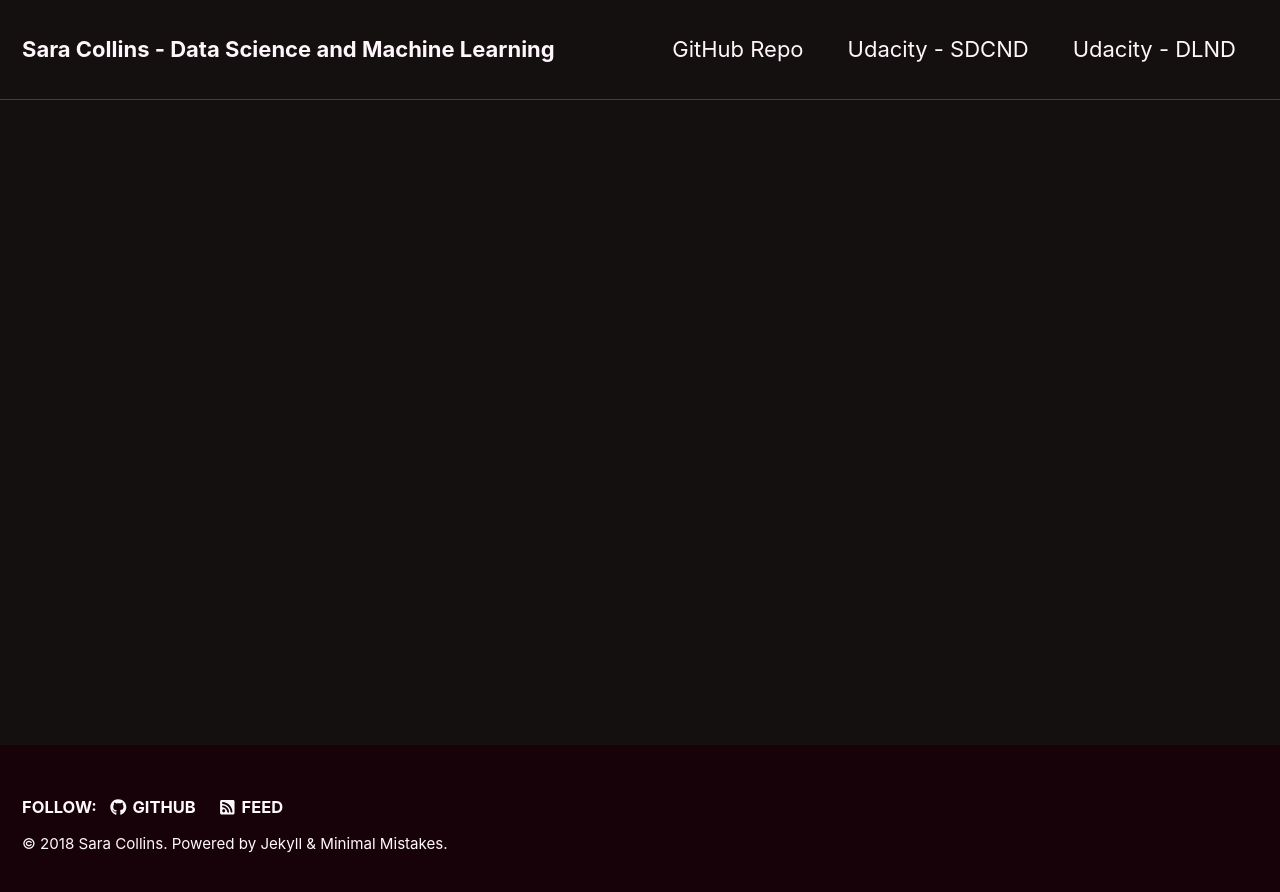
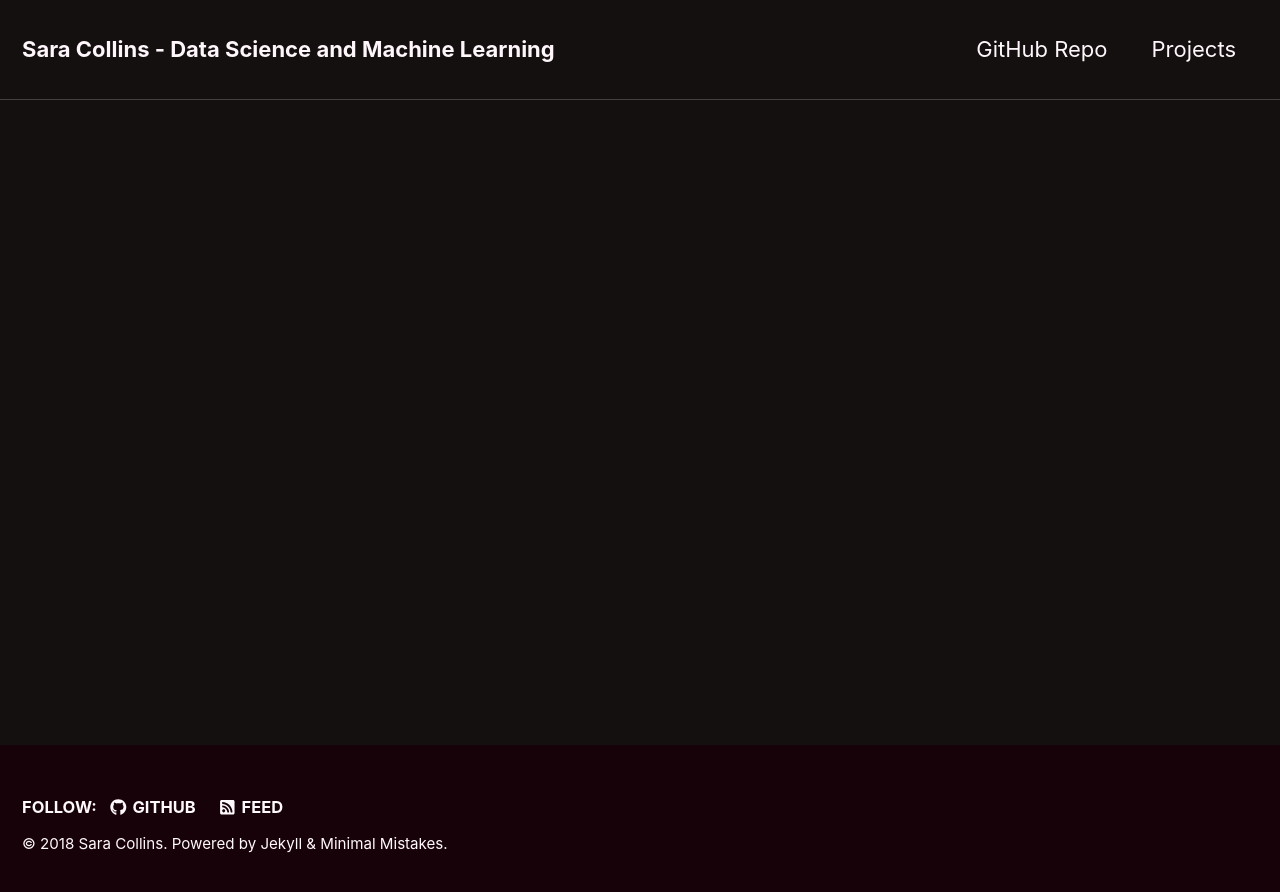
Before and after one commit to scollins83/scollins83.github.io, a Jekyll site: the page built from _pages/projects.md, in a window 1280 px wide. Shown: the top 892 px of the page. Built offline with Jekyll 4.4.1, drawn with Linux system fonts in a browser that asks for light colours; nearby versions of some CDN libraries; our own code applies the rules of GitHub Pages for plain Markdown files.

Commit message:
Updating landing page.

```diff
--- a/_data/navigation.yml
+++ b/_data/navigation.yml
@@ -6,10 +6,8 @@ main:
   #   url: https://mmistakes.github.io/minimal-mistakes/about/
   # - title: "Sample Posts"
   #   url: /year-archive/
-  - title: "Udacity - SDCND"
-    url: /sdcnd/
-  - title: "Udacity - DLND"
-    url: /deeplearningnd/
+  - title: "Projects"
+    url: /projects/
 
 projects:
     - title: "Udacity"
```
Also changed, not shown: _pages/projects.md (renamed from _pages/project_toc.md, +0 -1 lines).
